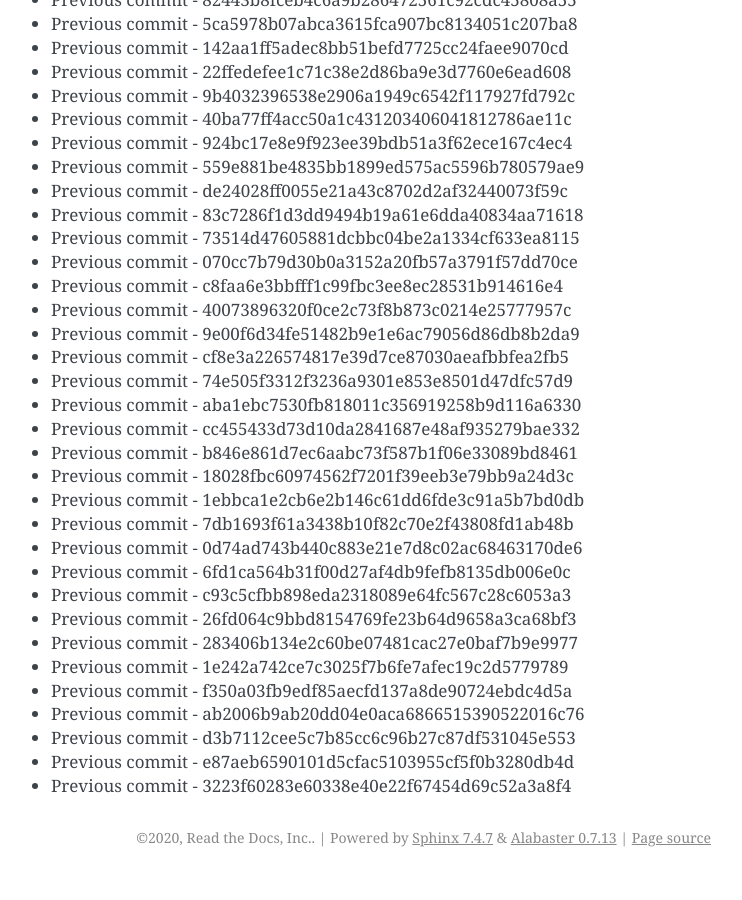
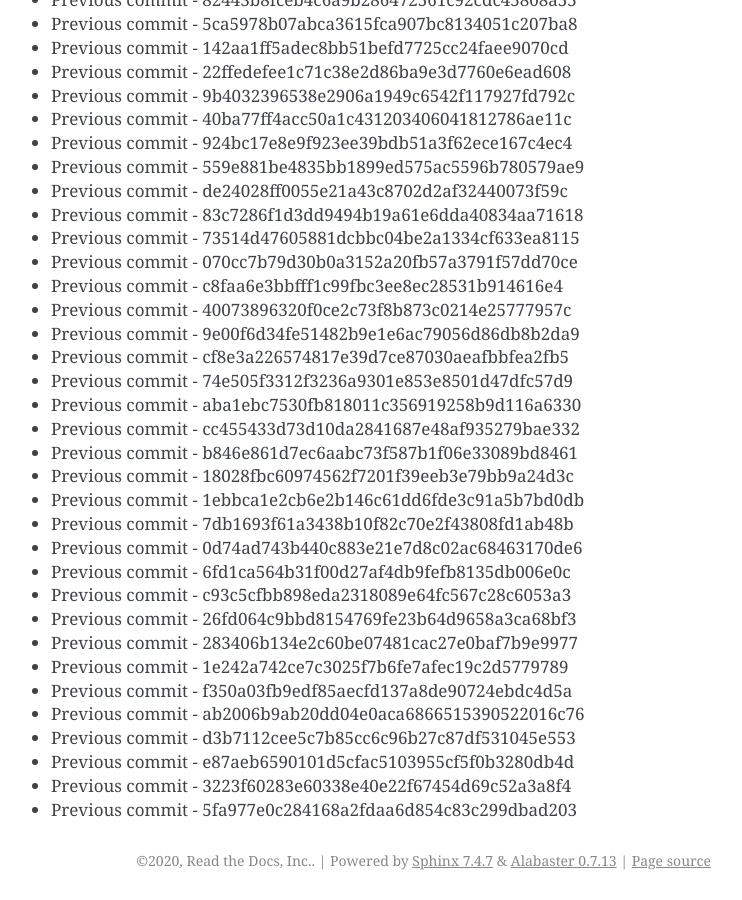
Before and after one commit to readthedocs/rtd-git-stresstest, a Sphinx documentation site: the page built from docs/updates.rst, in a window 1280 px wide and 900 px high, scrolled down 48344 px. Shown: the whole window, without its empty margins (399-1141 px from the left). Built offline with Sphinx 7.4.7, drawn with Linux system fonts in a browser that asks for light colours; before the commit the page ends 49221 px from its top, so only the background shows below that.

Commit message:
Generating commit from previous: 5fa977e0c284168a2fdaa6d854c83c299dbad203

```diff
--- a/docs/updates.rst
+++ b/docs/updates.rst
@@ -2063,3 +2063,4 @@ It can be tested for any performance characteristics.
 * Previous commit - d3b7112cee5c7b85cc6c96b27c87df531045e553
 * Previous commit - e87aeb6590101d5cfac5103955cf5f0b3280db4d
 * Previous commit - 3223f60283e60338e40e22f67454d69c52a3a8f4
+* Previous commit - 5fa977e0c284168a2fdaa6d854c83c299dbad203
```
